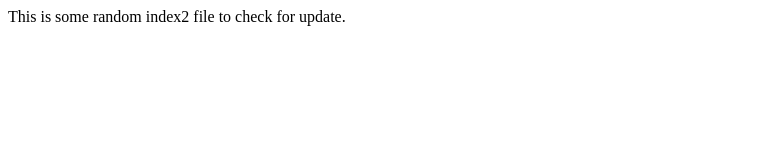
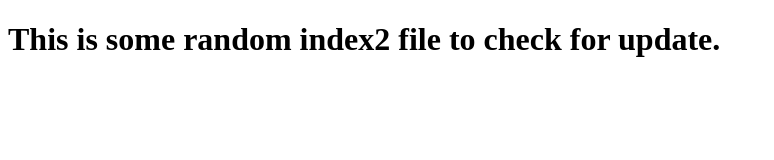
Before and after one commit to Nirmal1012/Host-test, a plain HTML site: page index2.html in a window 1280 px wide. Shown: the whole page, without its empty margins (0-774 px from the left). Drawn offline with Linux system fonts and the light colour scheme.

Commit message:
Update h1 element in index2.html

```diff
--- a/index2.html
+++ b/index2.html
@@ -3,6 +3,6 @@
   <head>
   </head>
   <body>
-    This is some random index2 file to check for update.
+    <h1>This is some random index2 file to check for update.</h1>
   </body>
 </html>
```
